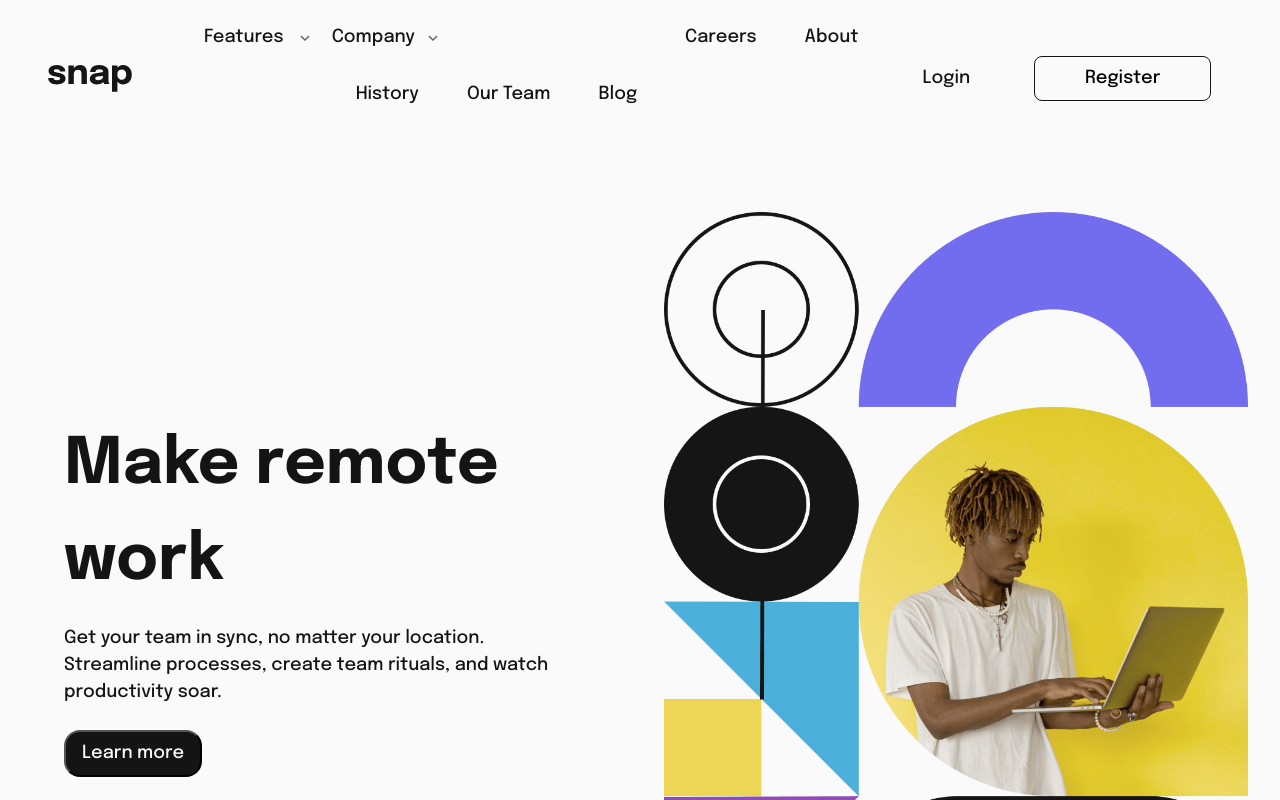
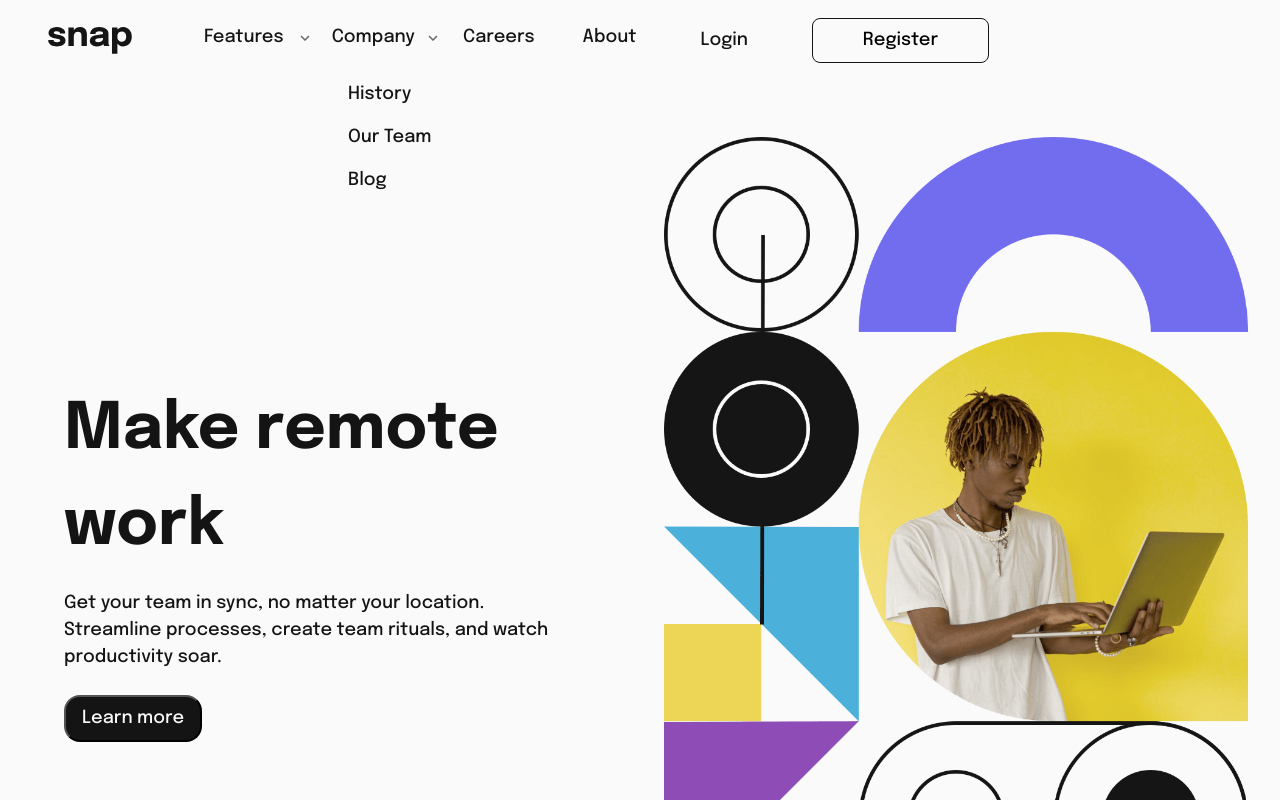
Before and after one commit to sclingan/intro_section_with_drop_down, a React (Vite) app: page / in a window 1280 px wide. Both pictures are taken after a click on the item "Company". Shown: the top 800 px of the page. Built offline with nearby package versions, Linux system fonts and the light colour scheme.

Commit message:
Fixing details/summary for desktop layout

```diff
--- a/src/App.css
+++ b/src/App.css
@@ -255,6 +255,7 @@ footer {
         justify-content: center;
         align-items: self-start;
         padding-inline: 2rem;
+        padding-top: 6rem;
     }
 
     article > p {
@@ -269,6 +270,23 @@ footer {
         display: none;
     }
 
+    .features {
+        display: block;
+        position: absolute;
+        left: -4rem;
+        border: 1px solid transparent;
+        border-radius: 0.5rem;
+        background-color: var(--white);
+        box-shadow: 0.2rem 0.8rem 1.5rem var(--black);
+        padding-inline: 1rem;
+    }
+
+    .company {
+        display: block;
+        position: absolute;
+        left: 9rem;
+    }
+
     footer {
         grid-column: 1/1;
         /* grid-row: 2/3; */
--- a/src/header.tsx
+++ b/src/header.tsx
@@ -63,7 +63,7 @@ function Header() {
                         </details></li>
                     <li><details>
                         <summary>Company<img src={arrow_down} alt='' className='details_open' id='arrow2' onClick={rotate}></img></summary>
-                        <ul>
+                        <ul className='company'>
                             <li>History</li>
                             <li>Our Team</li>
                             <li>Blog</li>
```
